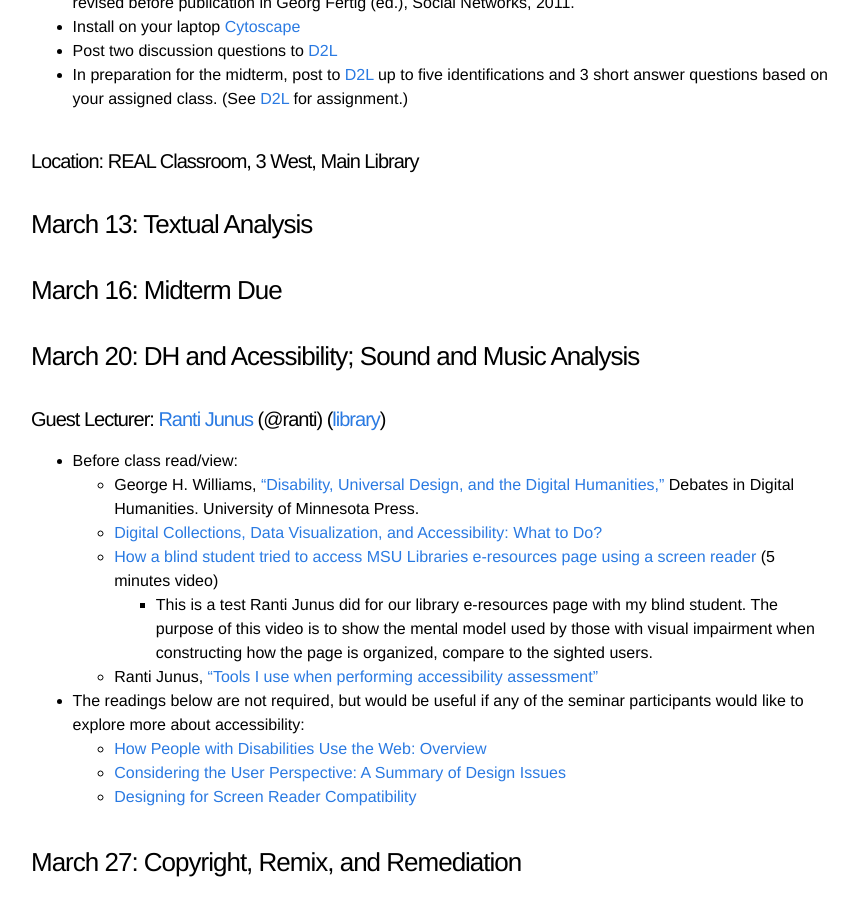
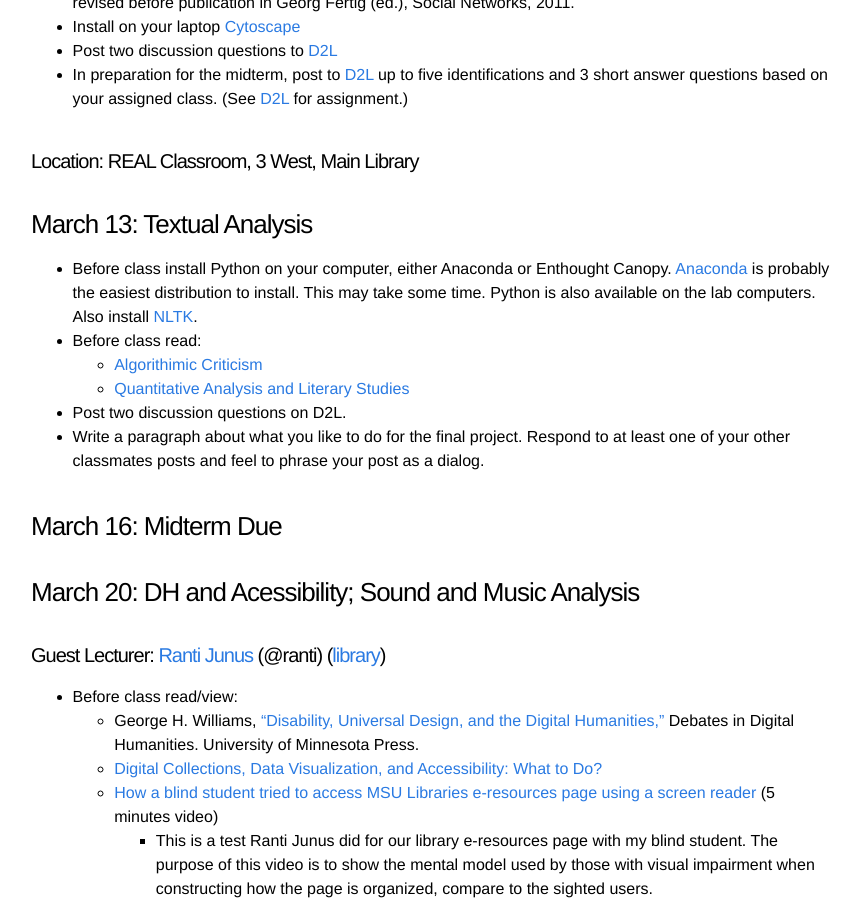
Before and after one commit to seanpue/al340, a Jekyll site: the page built from syllabus.md, in a window 1280 px wide and 900 px high, scrolled down 3559 px. Shown: the whole window, without its empty margins (209-1069 px from the left). Built offline with Jekyll 4.4.1, drawn with Linux system fonts in a browser that asks for light colours.

Commit message:
updated week 9 assignments

```diff
--- a/syllabus.md
+++ b/syllabus.md
@@ -127,6 +127,13 @@ Practice of 'Purposeful Work' with Research Data".](http://www.archivejournal.ne
 #### Location: REAL Classroom, 3 West, Main Library
 
 ### March 13: Textual Analysis
+* Before class install Python on your computer, either Anaconda or Enthought Canopy. [Anaconda](https://store.continuum.io/cshop/anaconda/) is probably the easiest distribution to install. This may take some time. Python is also available on the lab computers. Also install [NLTK](http://www.nltk.org/install.html).
+* Before class read:
+  * [Algorithimic Criticism](http://www.digitalhumanities.org/companion/view?docId=blackwell/9781405148641/9781405148641.xml&chunk.id=ss1-6-7)
+  * [Quantitative Analysis and Literary Studies](http://digitalhumanities.org:3030/companion/view?docId=blackwell/9781405148641/9781405148641.xml&chunk.id=ss1-6-9&toc.depth=1&toc.id=ss1-6-9&brand=9781405148641_brand)
+* Post two discussion questions on D2L.
+* Write a paragraph about what you like to do for the final project. Respond to at least one of your other classmates posts and feel to phrase your post as a dialog.
+
 
 ### March 16: Midterm Due
 
```
